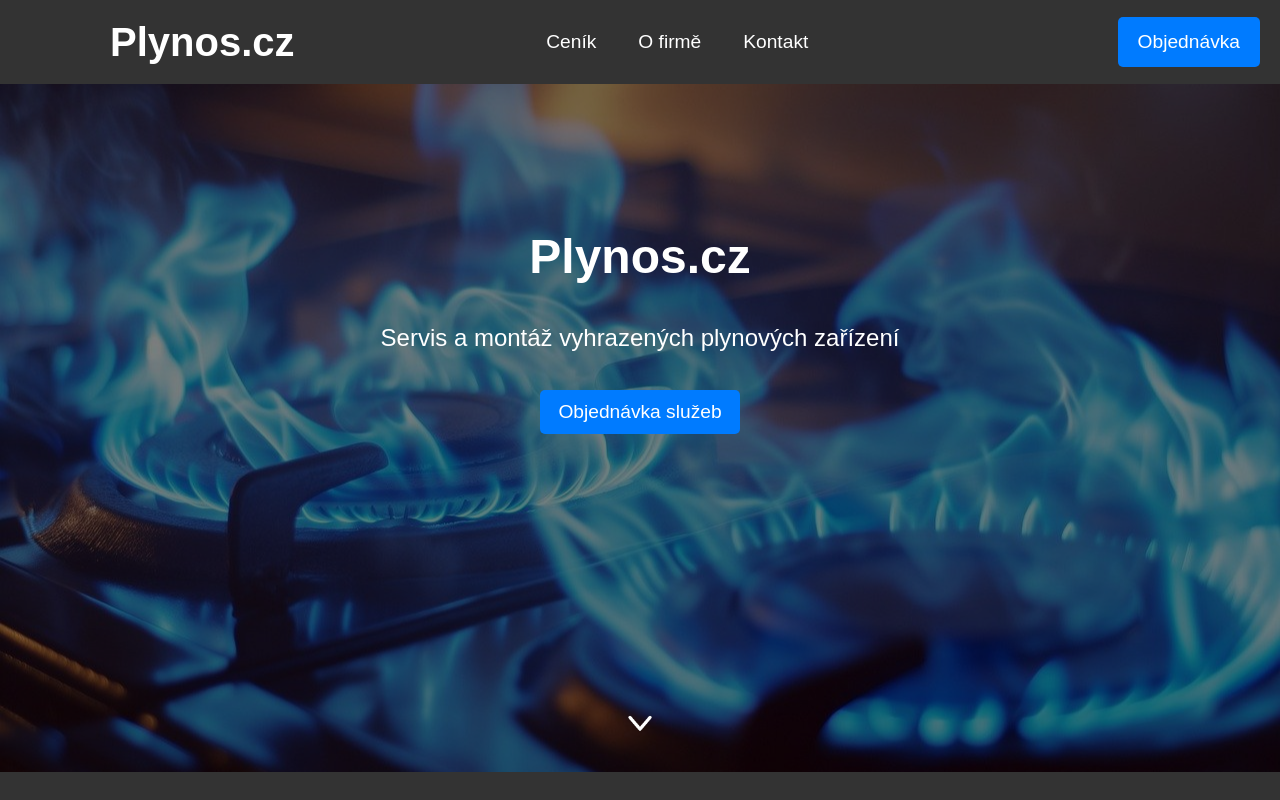
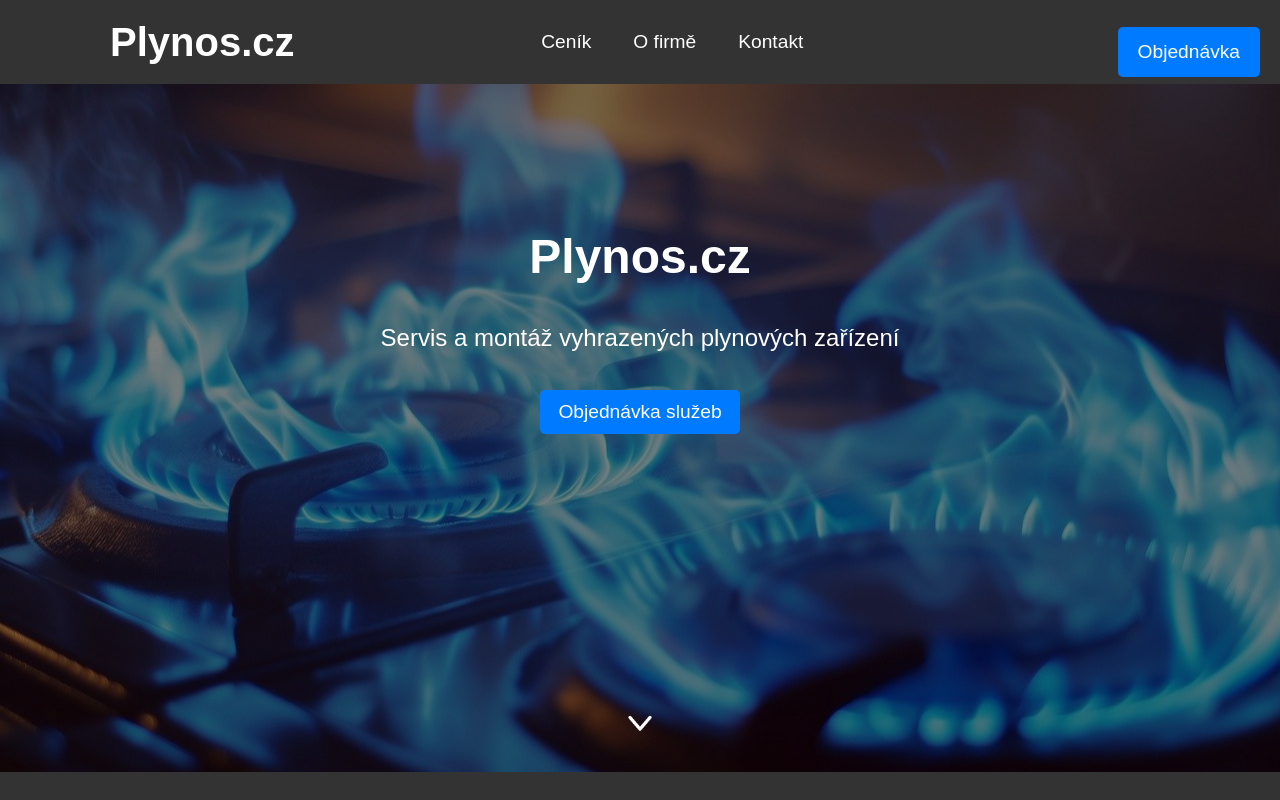
Before and after one commit to plojharsim/plynos, a plain HTML site: page hiddenindex.html in a window 1280 px wide. Shown: the top 800 px of the page. Drawn offline with Linux system fonts and the light colour scheme.

Commit message:
Update hiddenindex.html

```diff
--- a/hiddenindex.html
+++ b/hiddenindex.html
@@ -17,8 +17,8 @@
                 <li><a href="cenik">Ceník</a></li>
                 <li><a href="o-firme">O firmě</a></li>
                 <li><a href="kontakt">Kontakt</a></li>
+                <li><a href="objednavka" class="order-button">Objednávka</a></li>
             </ul>
-            <a href="objednavka" class="order-button">Objednávka</a>
         </nav>
     </header>
     <div class="hero">
```
